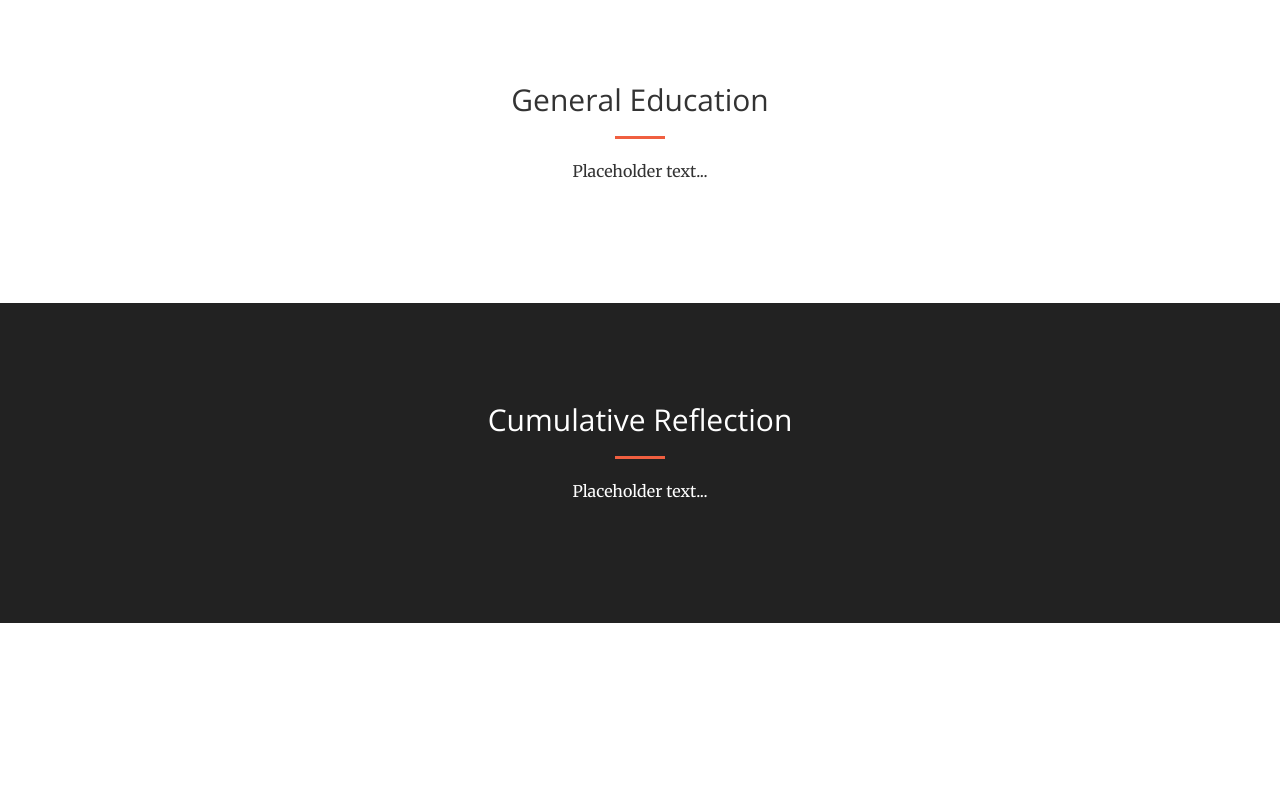
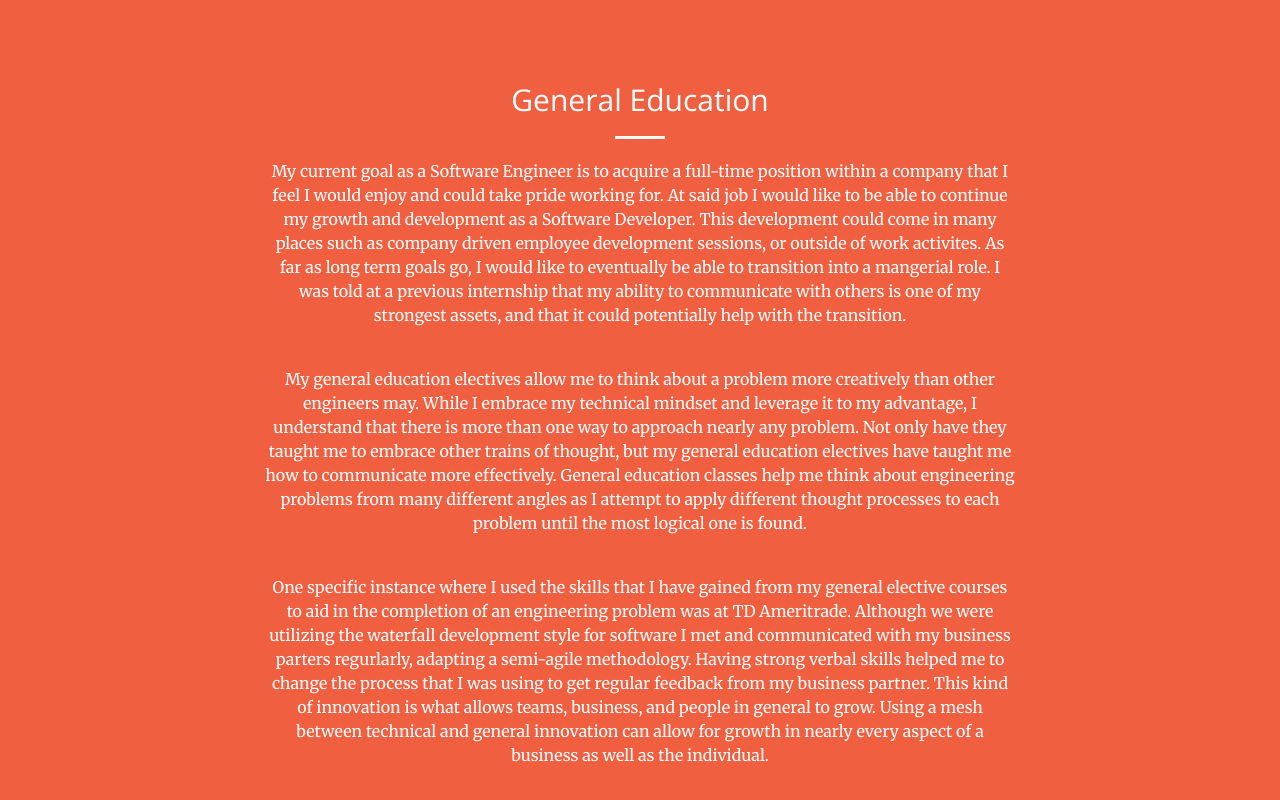
Before and after one commit to JacobAnhorn/SEPortfolio, a website: page index.html in a window 1280 px wide. Shown: the part 2720-3520 px from the top of the page. Before the commit the page ends 3343 px from the top, so only its background shows below. Drawn offline with nearby package versions, Linux system fonts and the light colour scheme.

Commit message:
Completed General Education section.

```diff
--- a/index.html
+++ b/index.html
@@ -172,13 +172,23 @@
         </div>
     </section>
 
-    <section id="generalEducation">
+    <section class="bg-primary" id="generalEducation">
         <div class="container">
             <div class="row">
                 <div class="col-lg-8 col-lg-offset-2 text-center">
                     <h2 class="section-heading">General Education</h2>
-                    <hr class="primary">
-                    <p>Placeholder text...</p>
+                    <hr class="light">
+                    <p>
+                        My current goal as a Software Engineer is to acquire a full-time position within a company that I feel I would enjoy and could take pride working for.  At said job I would like to be able to continue my growth and development as a Software Developer.  This development could come in many places such as company driven employee development sessions, or outside of work activites.  As far as long term goals go, I would like to eventually be able to transition into a mangerial role.  I was told at a previous internship that my ability to communicate with others is one of my strongest assets, and that it could potentially help with the transition.
+                    </p>
+                    <br>
+                    <p>
+                        My general education electives allow me to think about a problem more creatively than other engineers may. While I embrace my technical mindset and leverage it to my advantage, I understand that there is more than one way to approach nearly any problem.  Not only have they taught me to embrace other trains of thought, but my general education electives have taught me how to communicate more effectively.  General education classes help me think about engineering problems from many different angles as I attempt to apply different thought processes to each problem until the most logical one is found.
+                    </p>
+                    <br>
+                    <p>
+                        One specific instance where I used the skills that I have gained from my general elective courses to aid in the completion of an engineering problem was at TD Ameritrade.  Although we were utilizing the waterfall development style for software I met and communicated with my business parters regurlarly, adapting a semi-agile methodology.  Having strong verbal skills helped me to change the process that I was using to get regular feedback from my business partner.  This kind of innovation is what allows teams, business, and people in general to grow.  Using a mesh between technical and general innovation can allow for growth in nearly every aspect of a business as well as the individual.
+                    </p>
                 </div>
             </div>
         </div>
```
